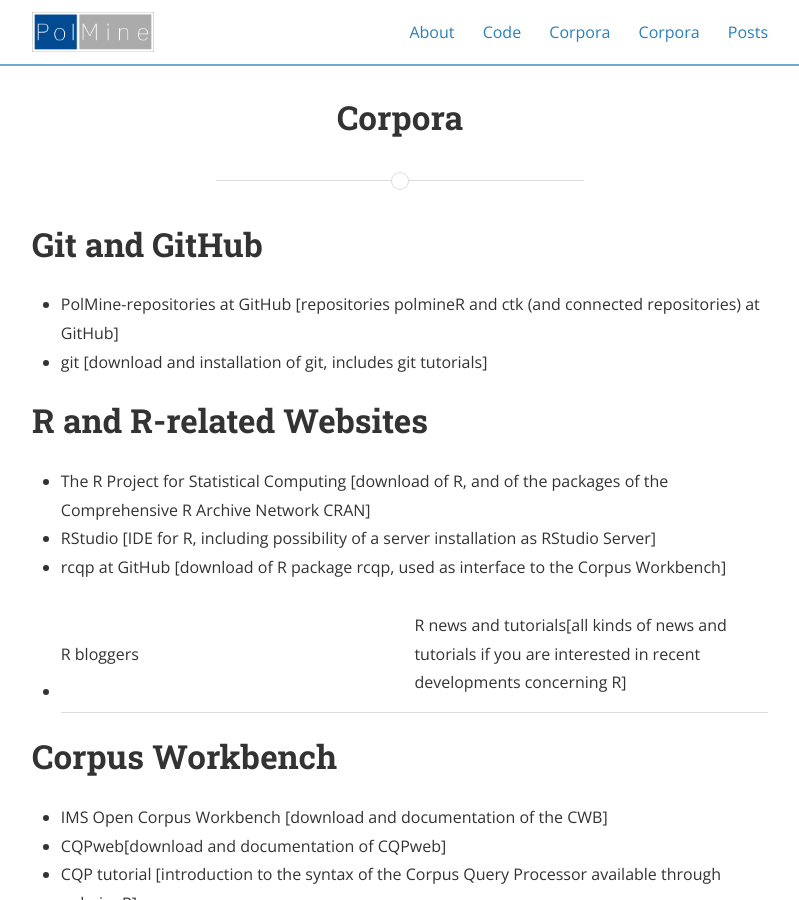
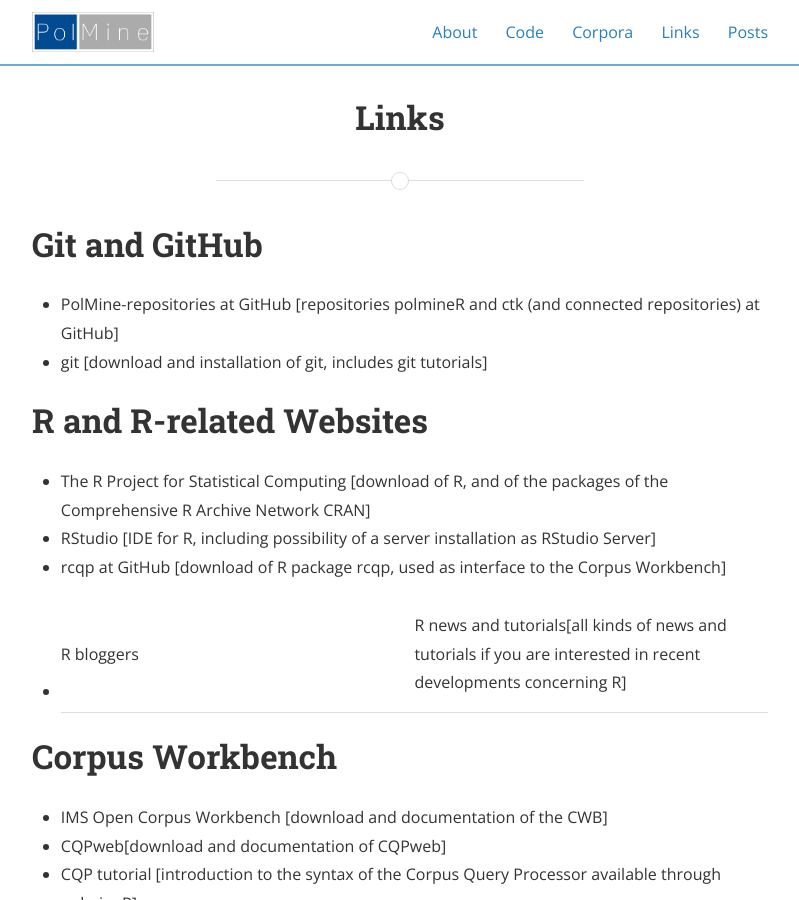
Before and after one commit to ablaette/PolMine.github.io, a Jekyll site: the page built from links.md, in a window 1280 px wide and 900 px high. Shown: the whole window, without its empty margins (240-1039 px from the left). Built offline with Jekyll 4.4.1, drawn with Linux system fonts in a browser that asks for light colours; nearby versions of some CDN libraries; a style sheet for code colours, icons or effects is not loaded.

Commit message:
Update links.md

```diff
--- a/links.md
+++ b/links.md
@@ -1,7 +1,7 @@
 ---
 layout: page
-title: Corpora
-permalink: /corpora/
+title: Links
+permalink: /links/
 ---
 
 # Git and GitHub
```
